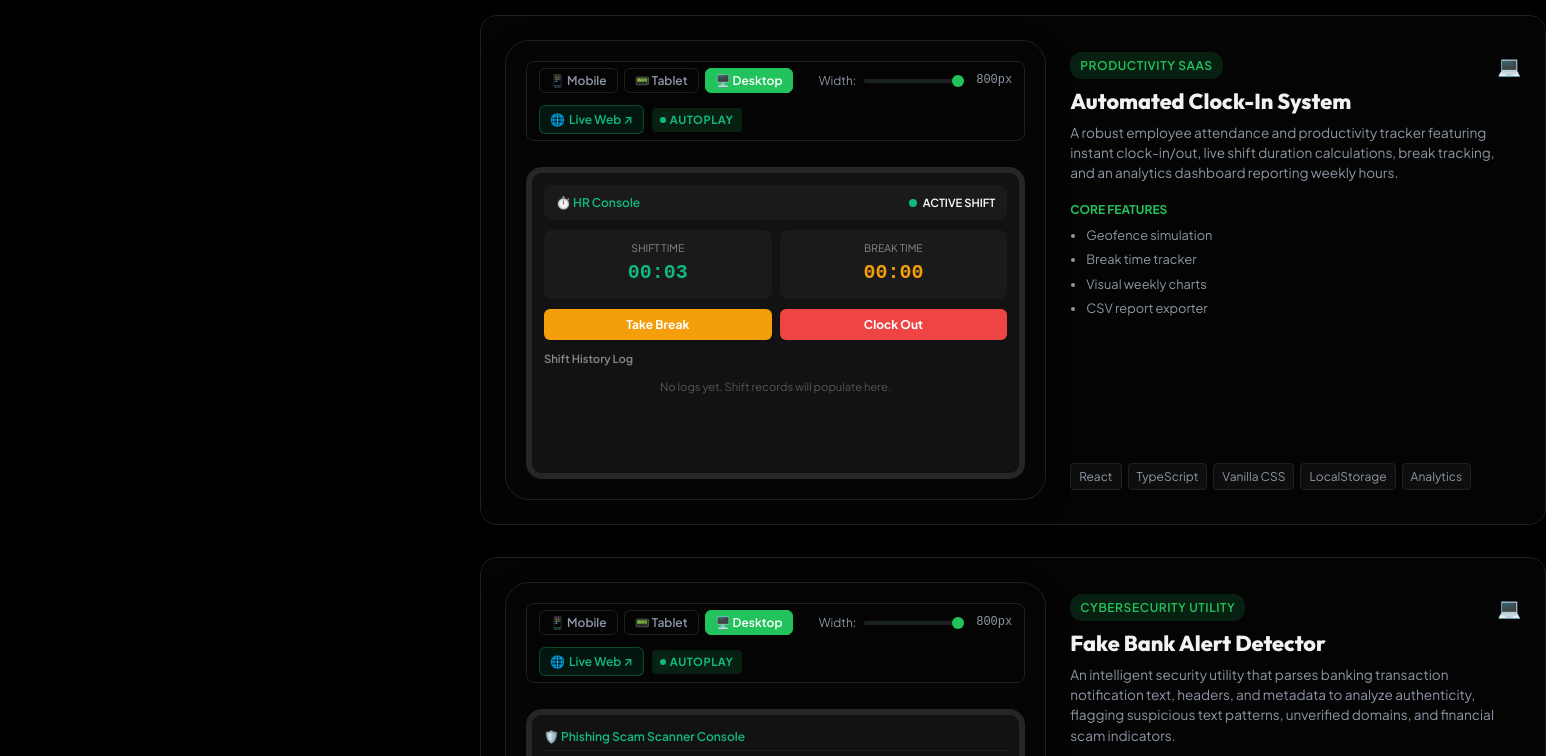
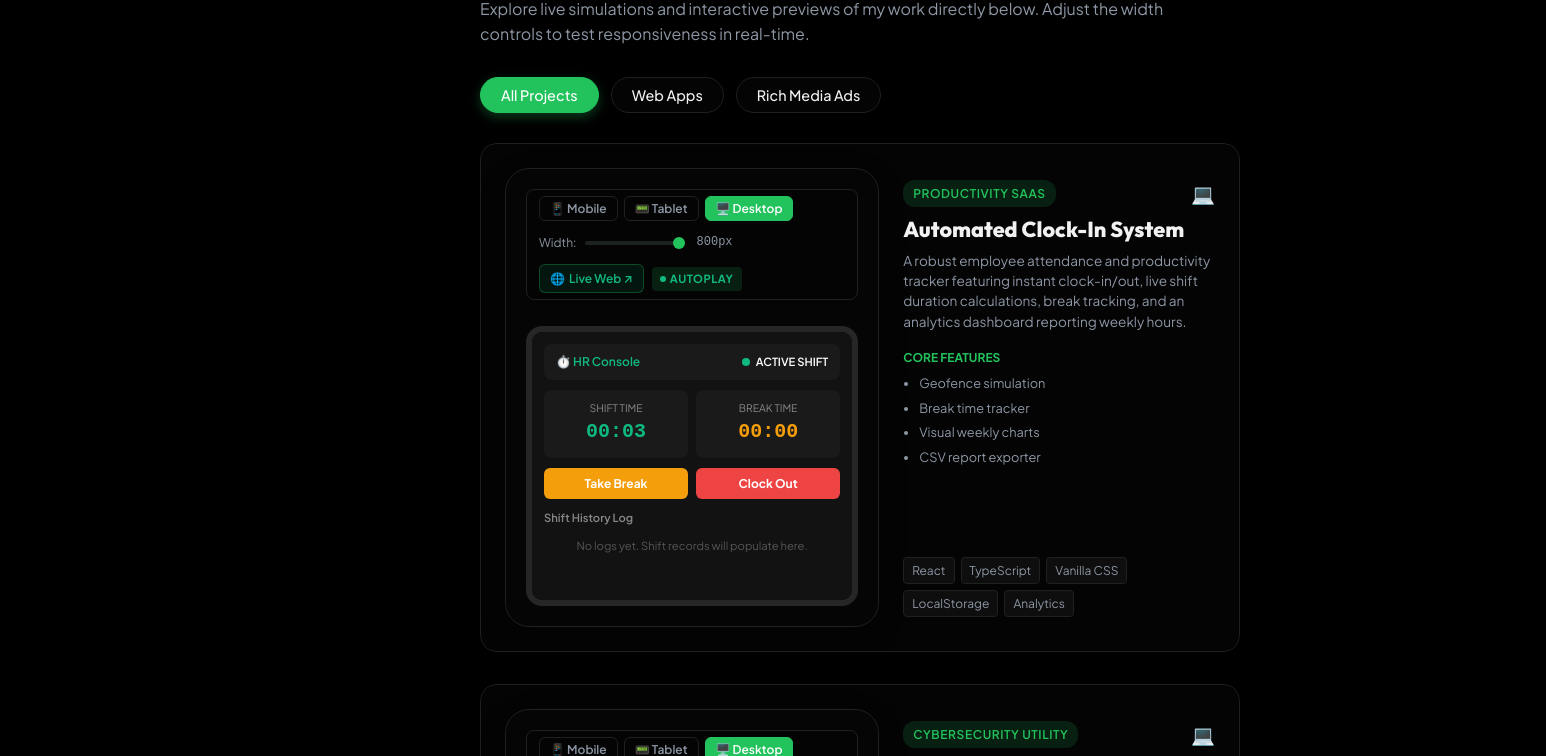
Before and after one commit to We13b-MD/My-portfolio-app, a React (Vite) app: page / in a window 1280 px wide. Shown: the part 1488-2244 px from the top of the page, 1546 px wide, since content can reach past the window. Built offline with nearby package versions, Linux system fonts and the light colour scheme.

Commit message:
fix: adjust simulator layout sizing and grid breakpoints to prevent horizontal overflow

```diff
--- a/src/components/Simulator.tsx
+++ b/src/components/Simulator.tsx
@@ -135,8 +135,8 @@ export default function Simulator({ projectId, language }: SimulatorProps) {
       {/* Device Simulation View Frame */}
       <div
         style={{
-          width: `${customWidth}px`,
-          maxWidth: '100%',
+          width: '100%',
+          maxWidth: `${customWidth}px`,
           margin: '0 auto',
           background: '#0a0a0a',
           borderRadius: '16px',
@@ -618,7 +618,7 @@ function TicketSandbox({ isAutoplay }: { isAutoplay: boolean }) {
         🎫 Dynamic Conference Ticket Generation
       </div>
 
-      <div style={{ display: 'grid', gridTemplateColumns: '1fr 1fr', gap: '8px', minHeight: 0 }}>
+      <div style={{ display: 'grid', gridTemplateColumns: 'repeat(auto-fit, minmax(130px, 1fr))', gap: '8px', minHeight: 0 }}>
         {/* Ticket inputs */}
         <div style={{ display: 'flex', flexDirection: 'column', gap: '6px', background: '#18181b', padding: '8px', borderRadius: '6px' }}>
           <div>
@@ -908,7 +908,7 @@ function DcoSandbox({ isAutoplay }: { isAutoplay: boolean }) {
         📢 Dynamic Creative Optimization (DCO) Banner Engine
       </div>
 
-      <div style={{ display: 'grid', gridTemplateColumns: '1fr 1fr 1fr', gap: '6px', background: '#18181b', padding: '6px', borderRadius: '6px' }}>
+      <div style={{ display: 'grid', gridTemplateColumns: 'repeat(auto-fit, minmax(75px, 1fr))', gap: '6px', background: '#18181b', padding: '6px', borderRadius: '6px' }}>
         <div>
           <label style={{ fontSize: '0.55rem', color: '#888', display: 'block' }}>City</label>
           <select value={city} onChange={(e) => handleSelectChange('city', e.target.value)} style={{ width: '100%', fontSize: '0.7rem', background: '#27272a', border: '1px solid #3f3f46', color: 'white', borderRadius: '4px', padding: '1px' }}>
--- a/src/index.css
+++ b/src/index.css
@@ -617,7 +617,7 @@ button, input, textarea, select {
   transform: translateY(-2px);
 }
 
-@media (min-width: 900px) {
+@media (min-width: 1250px) {
   .project-large-card {
     flex-direction: row;
     align-items: stretch;
```
